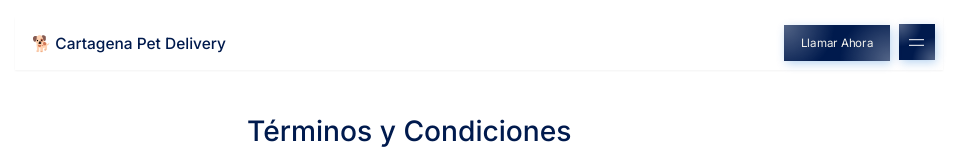
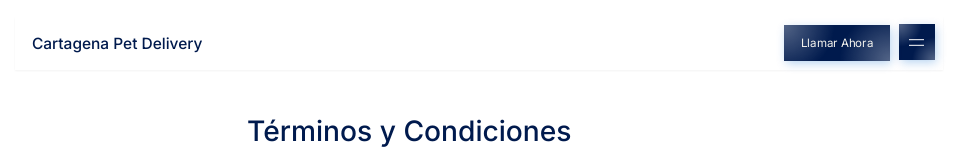
Before and after one commit to dmytro-webild/1dc2e9e8-1fbd-44d1-b838-0a424417261c, a Next.js app: page /terms in a window 1280 px wide. Shown: the top 155 px of the page, without its empty margins (161-1133 px from the left). Built offline with nearby package versions, Linux system fonts and the light colour scheme.

Commit message:
Update src/app/terms/page.tsx

```diff
--- a/src/app/terms/page.tsx
+++ b/src/app/terms/page.tsx
@@ -21,7 +21,7 @@ export default function TermsPage() {
     >
       <div id="nav" data-section="nav">
         <NavbarLayoutFloatingOverlay
-          brandName="🐕 Cartagena Pet Delivery"
+          brandName="Cartagena Pet Delivery"
           navItems={[
             { name: "Inicio", id: "/" },
             { name: "Por Qué Nosotros", id: "#authority" },
```
